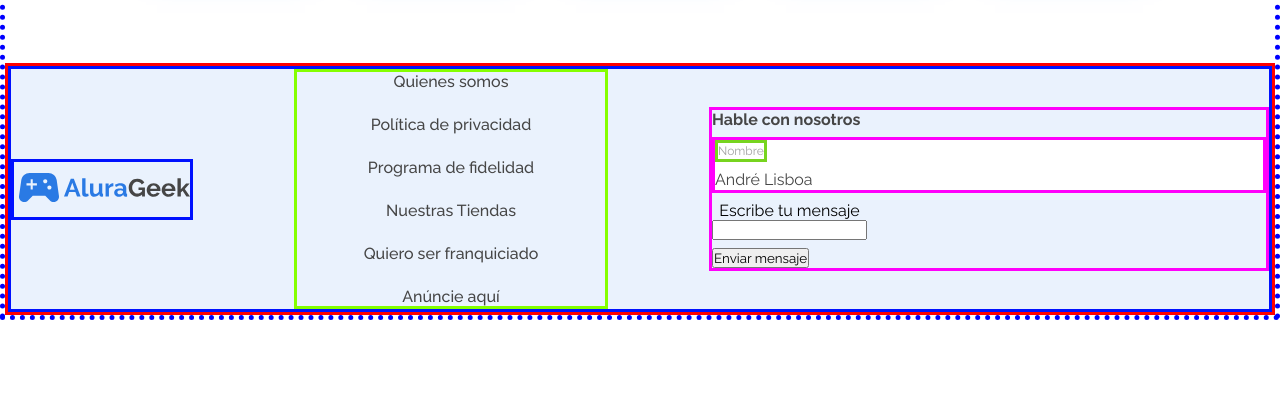
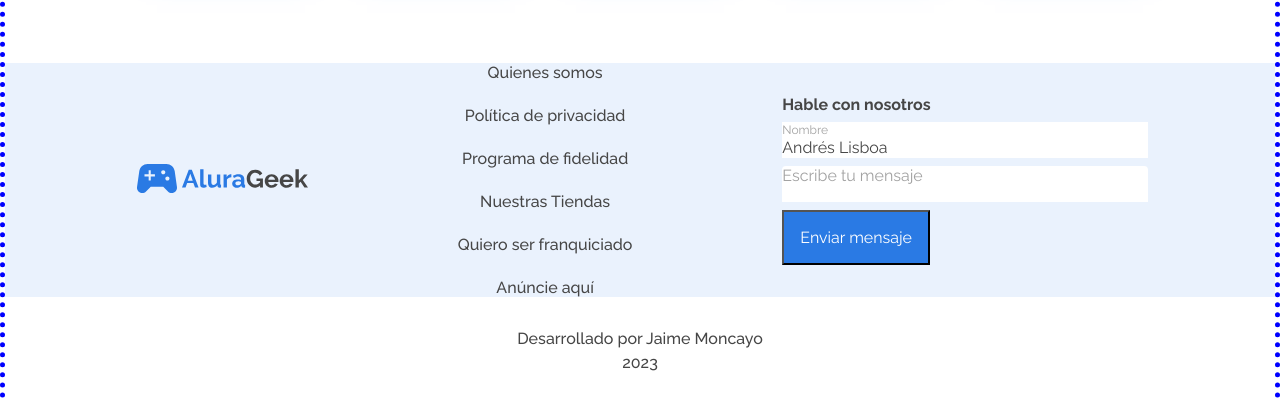
Before and after one commit to JaimeIngenia/challangeAluraGreek_FrontEnd, a plain HTML site: page index.html in a window 1280 px wide. Shown: the part 1180-1580 px from the top of the page. Before the commit the page ends 1500 px from the top, so only its background shows below. Drawn offline with Linux system fonts and the light colour scheme.

Commit message:
footer listo

```diff
--- a/index.html
+++ b/index.html
@@ -33,7 +33,7 @@
             </div>
 
             <div class="header__der">
-                <button>Logina</button>
+                <button>Login</button>
             </div>
 
         </div>
@@ -290,7 +290,7 @@
                 <h4>Hable con nosotros</h4>
                 <div class="footer__box__der__input1">
                     <p>Nombre</p>
-                    <input type="text" value="André Lisboa">
+                    <input type="text" value="Andrés Lisboa">
                 </div>
                 <div class="footer__box__der__input2">
                     <p>Escribe tu mensaje</p>
@@ -299,6 +299,10 @@
                 <button>Enviar mensaje</button>
             </div>
         </div>
+        <div class="footer__hecho__por">
+            <p>Desarrollado por Jaime Moncayo</p>
+            <p class="footer__hecho__por--p2">2023</p>
+        </div>
     </section>
 </body>
 </html>
--- a/src/css/footer__container.css
+++ b/src/css/footer__container.css
@@ -1,24 +1,29 @@
 .footer__container{
-    border: solid red 3px;
+    /* border: solid red 3px; */
     width: 100%;
     background: var(--azul-10, #EAF2FD);
+    display: flex;
+    flex-direction: column;
+    justify-content: center;
+    align-items: center;
 }
 
 .footer__box{
-    border: solid rgb(0, 17, 255) 3px;
+    /* border: solid rgb(0, 17, 255) 3px; */
     display: flex;
     flex-direction: row;
     justify-content: space-between;
     align-items: center;
     text-align: center;
+    width: 70%;
 }
 
     .footer__box__izq{
-        border: solid rgb(0, 17, 255) 3px;
+        /* border: solid rgb(0, 17, 255) 3px; */
     }
 
     .footer__box__centro{
-        border: solid rgb(132, 255, 0) 3px;
+        /* border: solid rgb(132, 255, 0) 3px; */
         display: flex;
         width: 25%;
         flex-direction: column;
@@ -47,12 +52,12 @@
     }
 
     .footer__box__der{
-        border: solid rgb(255, 0, 251) 3px;
+        /* border: solid rgb(255, 0, 251) 3px; */
         display: flex;
         flex-direction: column;
         justify-content: center;
         align-items: center;
-        width: 560px;
+        width: 36%;
         align-items: flex-start;
         gap: 8px;
         flex-shrink: 0;
@@ -72,9 +77,8 @@
             flex-direction: column;
             align-items: flex-start;
             justify-content: center;
-            gap: 8px;
             align-self: stretch;
-            border: solid rgb(255, 0, 251) 3px;
+            /* border: solid rgb(255, 0, 251) 3px; */
             background-color: white;
         }
 
@@ -83,7 +87,7 @@
             flex-direction: column;
             justify-content: center;
             align-self: stretch; */
-            border: solid rgb(119, 212, 31) 3px;
+            /* border: solid rgb(119, 212, 31) 3px; */
             color: var(--preto-50, #A2A2A2);
             font-size: 12px;
             font-family: Raleway;
@@ -93,7 +97,7 @@
         }
 
         .footer__box__der__input1 input{
-            border: solid rgb(5, 81, 152) 3px;
+            /* border: solid rgb(5, 81, 152) 3px; */
             color: var(--preto-100, #464646);
             font-size: 16px;
             font-family: Raleway;
@@ -105,13 +109,114 @@
         }
 
         .footer__box__der__input2{
-
+            border-radius: 4px;
+            background: var(--preto-branco, #FFF);
+            display: flex;
+            flex-direction: column;
+            align-items: flex-start;
+            justify-content: flex-start;
+            align-self: stretch;
+            /* border: solid violet 3px; */
+            text-align: start;
         }
 
         .footer__box__der__input2 p{
-
+            width: 100%;
+            color: var(--preto-50, #A2A2A2);
+            font-size: 16px;
+            font-family: Raleway;
+            font-style: normal;
+            font-weight: 400;
+            line-height: 20px;
         }
 
         .footer__box__der__input2 input{
+            width: 100%;
+            border: none;
+        }
 
-        }
+    .footer__box__der button{
+        display: flex;
+        padding: 16px;
+        justify-content: center;
+        align-items: center;
+        gap: 10px;
+        background: var(--azul-100, #2A7AE4);
+        color: var(--preto-branco, #FFF);
+        font-size: 16px;
+        font-family: Raleway;
+        font-style: normal;
+        font-weight: 400;
+        line-height: normal;
+    }
+
+    .footer__hecho__por{
+        width: 100%;
+        background: var(--preto-branco, #FFF);
+        display: flex;
+        flex-direction: column;
+        justify-content: center;
+        align-items: center;
+        text-align: center;
+        padding-top: 32px;
+        padding-bottom: 32px;
+    }
+
+    .footer__hecho__por p{
+        color: var(--preto-100, #464646);
+        text-align: center;
+        font-size: 16px;
+        font-family: Raleway;
+        font-style: normal;
+        font-weight: 500;
+        line-height: normal;
+        /* margin-top: 5px; */
+    }
+    .footer__hecho__por--p2{
+        margin-top: 5px;
+    }
+
+
+
+
+
+
+
+    /* PARTE RESPONSIVE***************************************************************************** */
+
+@media only screen and (max-width:1440px) {
+
+    .footer__box{
+        width: 80%;
+
+    }
+}
+
+/* PARTE RESPONSIVE***************************************************************************** */
+
+@media only screen and (max-width:900px) {
+    .footer__box{
+        width: 95%;
+    }
+}
+
+
+/* PARTE RESPONSIVE***************************************************************************** */
+
+@media only screen and (max-width:523px) {
+
+    .footer__box{
+        flex-wrap: wrap;
+        justify-content: space-around;
+    }
+    .footer__box__der{
+        margin: auto;
+        width: 100%;
+    }
+
+
+    .footer__box__centro{
+        width: 45%;
+    }
+
+}
```
